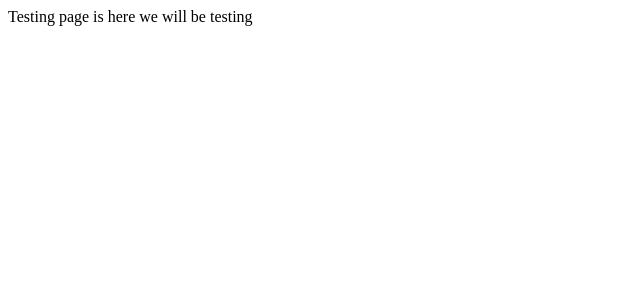
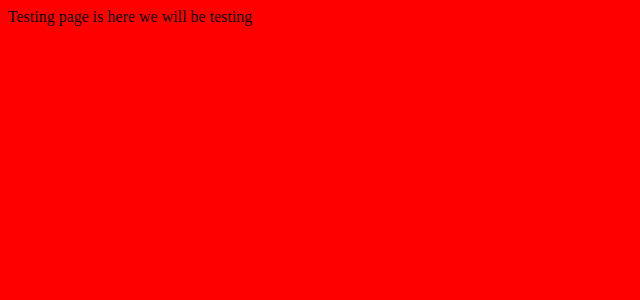
Before and after one commit to KTS-Kickside-Technical-School/kickside-rw-clients-fn, a React (Vite) app: page /test in a window 1280 px wide. Shown: the top 300 px of the page, without its empty margins (0-640 px from the left). Built offline with nearby package versions, Linux system fonts and the light colour scheme.

Commit message:
Deployed and solved styling issues (#1)

```diff
--- a/src/App.scss
+++ b/src/App.scss
@@ -1 +1 @@
-@import "./assets/styles/Homepage.scss";
+@use "./assets/styles/Homepage.scss";
--- a/src/App.tsx
+++ b/src/App.tsx
@@ -1,5 +1,5 @@
 import React from 'react'
-import { BrowserRouter, Router } from 'react-router-dom'
+import { BrowserRouter } from 'react-router-dom'
 import './App.scss'
 import AppRouter from './Router'
 
--- a/src/assets/styles/Homepage.scss
+++ b/src/assets/styles/Homepage.scss
@@ -0,0 +1,3 @@
+body {
+    background: red;
+}
--- a/src/testingPage.tsx
+++ b/src/testingPage.tsx
@@ -1,5 +1,3 @@
-import React from 'react'
-
 const testingPage: any = () => {
     return (
         <div>
```
Also changed, not shown: 1 other file (tests, documents, lock files or other folders).
